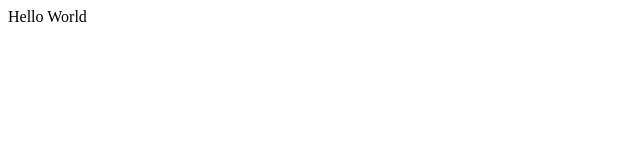
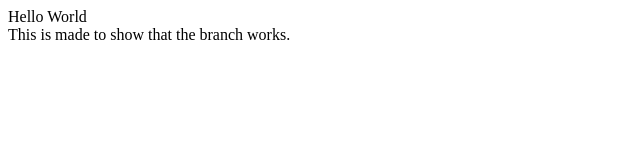
Before and after one commit to Kamukwamba-Samiselo/Demo-Repo, a plain HTML site: page index.html in a window 1280 px wide. Shown: the whole page, without its empty margins (0-640 px from the left). Drawn offline with Linux system fonts and the light colour scheme.

Commit message:
update the index file with new div

```diff
--- a/index.html
+++ b/index.html
@@ -10,5 +10,8 @@
     <div>
         Hello World
     </div>
+    <div>
+        This is made to show that the branch works.
+    </div>
 </body>
 </html>
```
